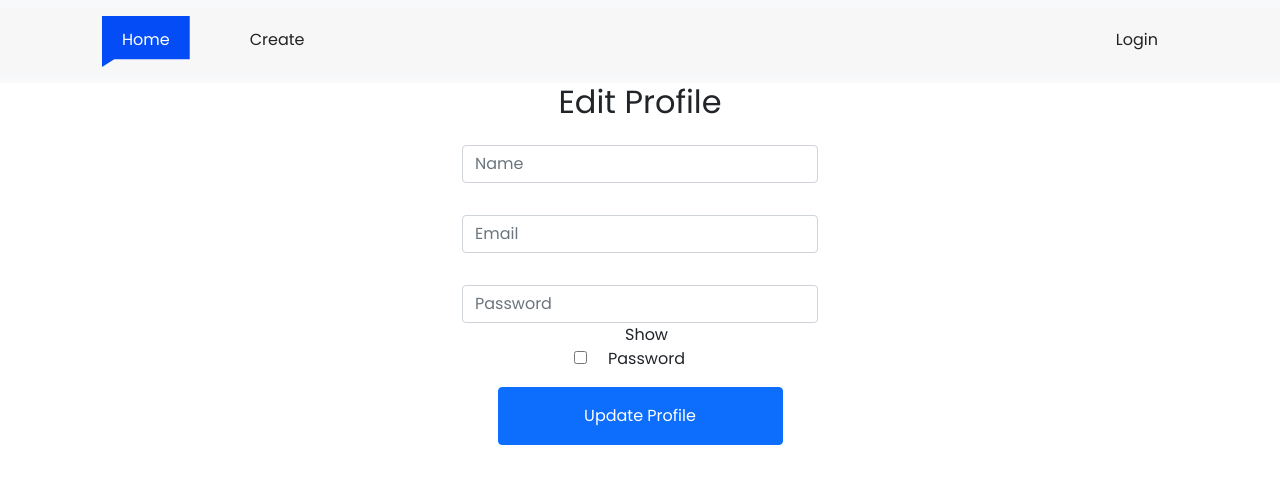
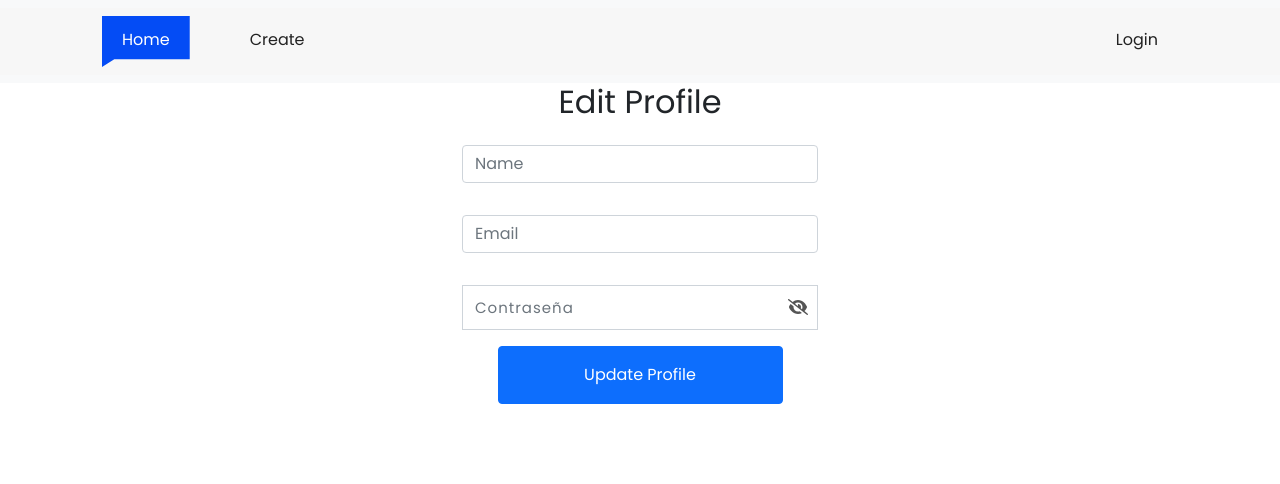
Before and after one commit to Ova248/crud-role, a React (Create React App) app: page /edit-profile in a window 1280 px wide. Shown: the top 484 px of the page. Built offline with nearby package versions, Linux system fonts and the light colour scheme; no server answers.

Commit message:
add show password edit profile

```diff
--- a/src/pages/EditProfile.js
+++ b/src/pages/EditProfile.js
@@ -8,6 +8,10 @@ import {
   updatePassword,
   sendEmailVerification,
 } from "firebase/auth";
+import "../assets/styles/ShowPassword.css";
+import { FontAwesomeIcon } from "@fortawesome/react-fontawesome";
+import { faEye, faEyeSlash } from "@fortawesome/free-solid-svg-icons";
+
 
 export const EditProfile = ({ user }) => {
   const [displayName, setDisplayName] = useState("");
@@ -38,7 +42,10 @@ export const EditProfile = ({ user }) => {
         toast.info(`Verification email sent to ${email}`);
       }
 
-      if (currentUser.email !== email || (await currentUser.reload()).emailVerified) {
+      if (
+        currentUser.email !== email ||
+        (await currentUser.reload()).emailVerified
+      ) {
         await updateEmail(currentUser, email);
       }
 
@@ -63,7 +70,10 @@ export const EditProfile = ({ user }) => {
       <h2>Edit Profile</h2>
       <div className="row h-100 justify-content-center align-items-center">
         <div className="col-auto col-lg-6 ">
-          <form className="row justify-content-md-center" onSubmit={handleUpdateProfile}>
+          <form
+            className="row justify-content-md-center"
+            onSubmit={handleUpdateProfile}
+          >
             <div className="col-8 py-3">
               <input
                 type="text"
@@ -95,24 +105,22 @@ export const EditProfile = ({ user }) => {
               />
             </div>
             <div className="col-8 py-3">
-              <input
-                type={showPassword ? "text" : "password"}
-                className="form-control"
-                placeholder="Password"
-                id="password"
-                value={password}
-                onChange={(e) => setPassword(e.target.value)}
-              />
-              <input
-                type="checkbox"
-                id="showPassword"
-                checked={showPassword}
-                onChange={() => setShowPassword(!showPassword)}
-              />
-              <label className="col-4" htmlFor="showPassword">
-                {" "}
-                Show Password
-              </label>
+              <div className="password-toggle-container">
+                <input
+                  type={showPassword ? "text" : "password"}
+                  className="form-control input-text-box"
+                  placeholder="Contraseña"
+                  name="password"
+                  value={password}
+                  onChange={(e) => setPassword(e.target.value)}
+                />
+                <span
+                  className="password-toggle-icon"
+                  onClick={() => setShowPassword(!showPassword)}
+                >
+                  <FontAwesomeIcon icon={showPassword ? faEye : faEyeSlash} />
+                </span>
+              </div>
             </div>
             <button type="submit" className="btn btn-primary col-6 py-3">
               Update Profile
```
